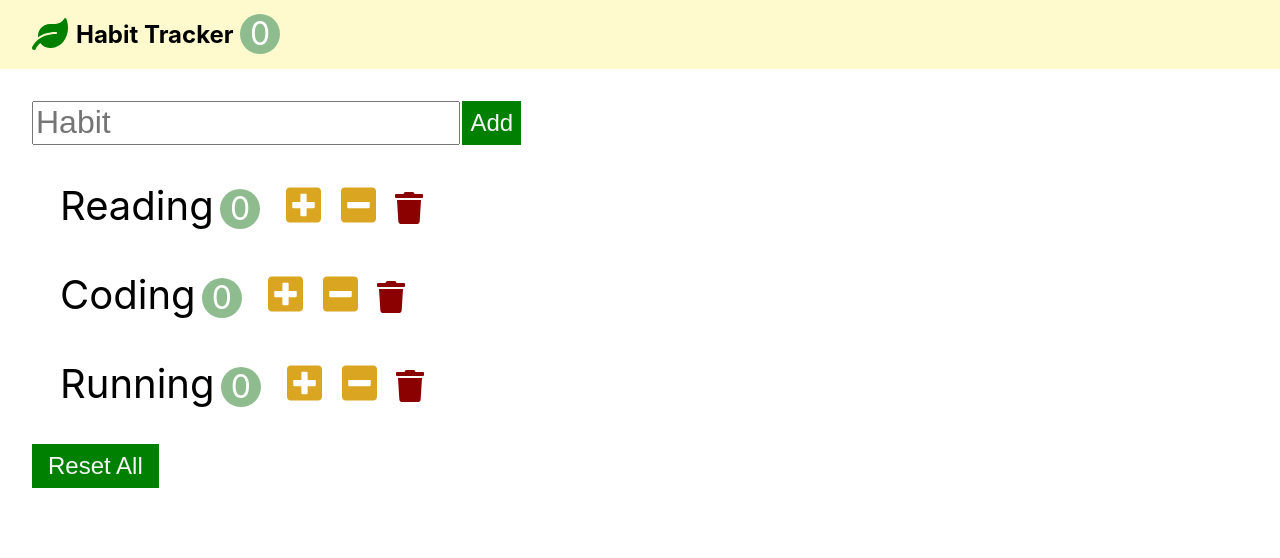
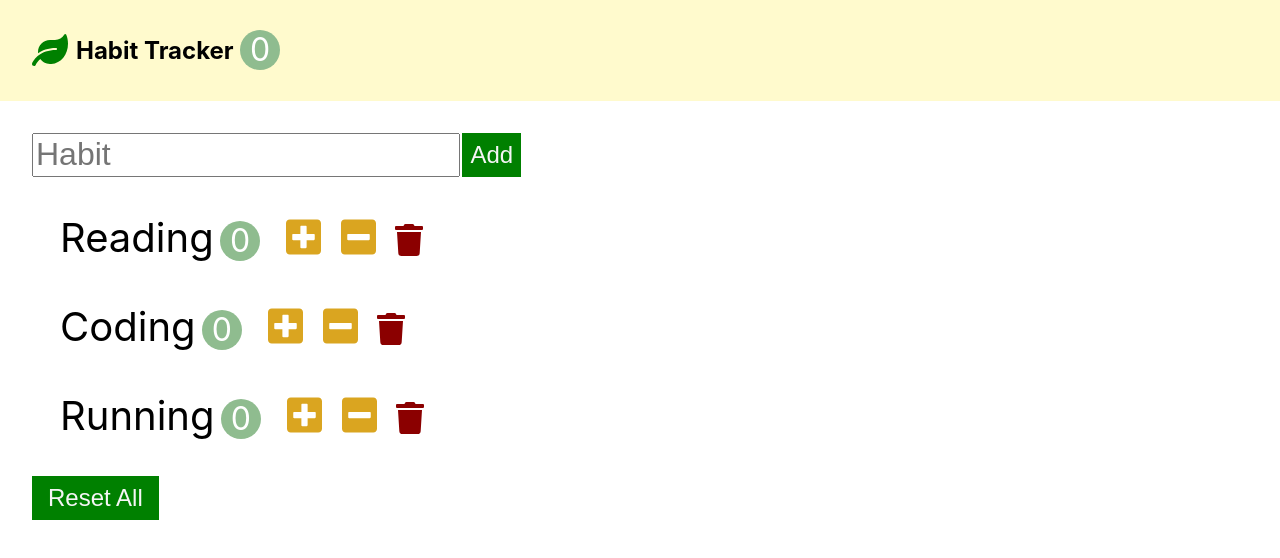
Before and after one commit to programmer-heeney/habit-tracker, a React (Create React App) app: page / in a window 1280 px wide. Shown: the top 558 px of the page. Built offline with nearby package versions, Linux system fonts and the light colour scheme.

Commit message:
navbar css 수정

```diff
--- a/src/App.css
+++ b/src/App.css
@@ -8,7 +8,7 @@ button {
 nav {
   display: flex;
   align-items: center;
-  padding-left: 2em;
+  padding: 1em 2em;
   background-color: lemonchiffon;
 }
 
```
